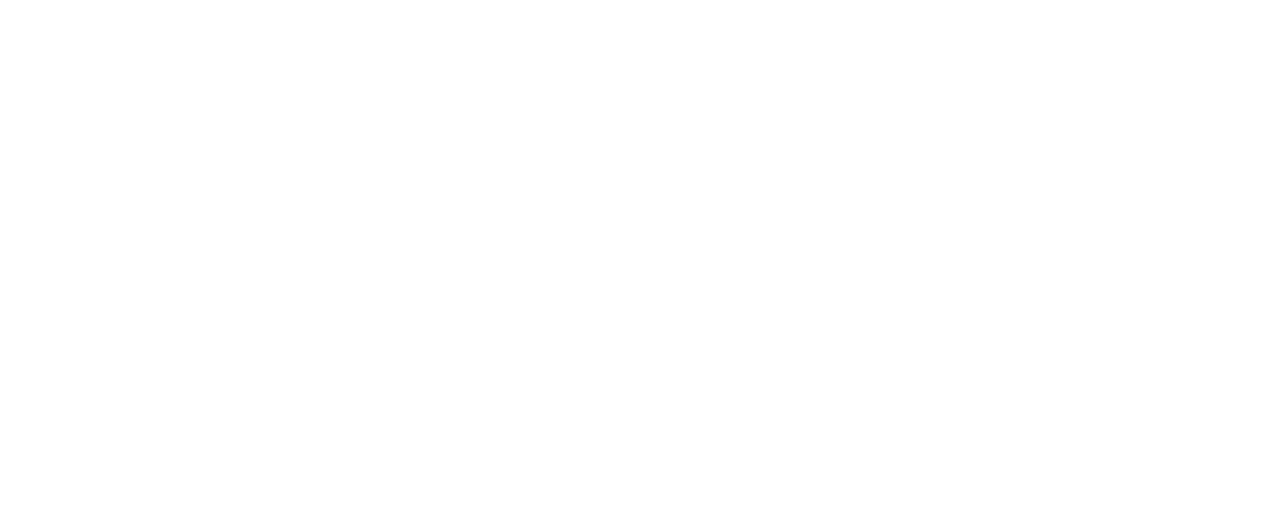
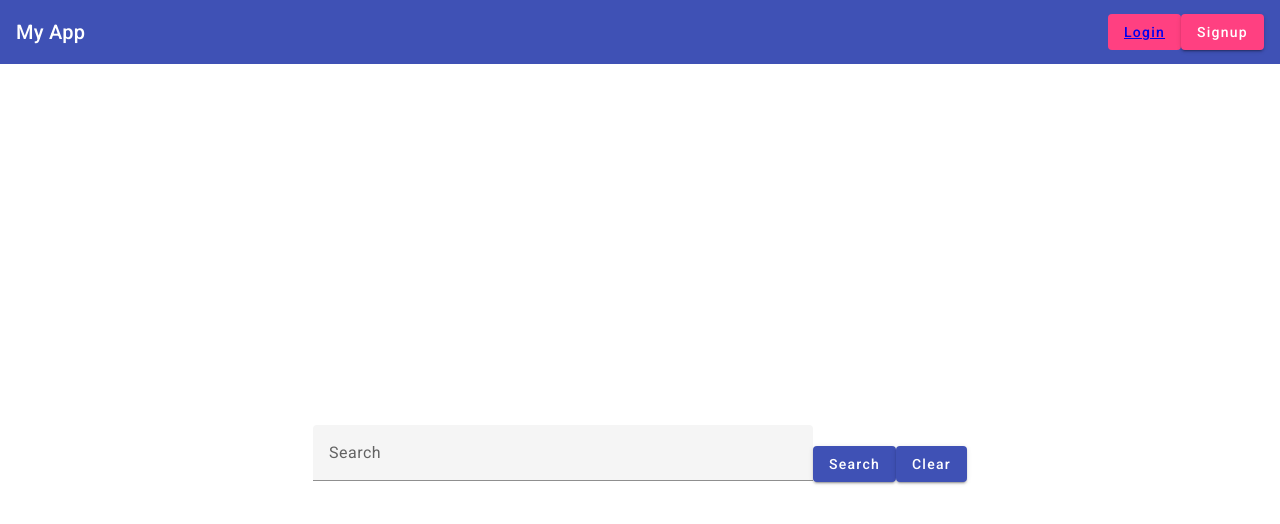
Before and after one commit to aleksandarb99/devops-frontend, an Angular app in the folder accommodation-frontend/: page / in a window 1280 px wide. Shown: the top 524 px of the page. Built offline with nearby package versions, Linux system fonts and the light colour scheme.

Commit message:
Added dummy home page

```diff
--- a/accommodation-frontend/src/app/app-routing.module.ts
+++ b/accommodation-frontend/src/app/app-routing.module.ts
@@ -1,10 +1,12 @@
 import { NgModule } from '@angular/core';
 import { RouterModule, Routes } from '@angular/router';
+import { HomeComponent } from './home/home.component';
 import { SingUpComponent } from './sing-up/sing-up.component';
 import { EditProfileComponent } from './user/edit-profile/edit-profile.component';
 
 const routes: Routes = [
-  { path: 'sing-up', component: SingUpComponent },
+  { path: '', component: HomeComponent },
+  { path: 'sign-up', component: SingUpComponent },
   { path: 'edit-profile/:id', component: EditProfileComponent },
 ];
 
--- /dev/null
+++ b/accommodation-frontend/src/app/home/home.component.css
@@ -0,0 +1,15 @@
+.spacer {
+    flex: 1 1 auto;
+  }
+
+.search-container {
+    display: flex;
+    justify-content: center;
+    align-items: center;
+    height: 100vh;
+    width: 100vw;
+  }
+
+.search-field {
+    width: 500px;
+}
--- /dev/null
+++ b/accommodation-frontend/src/app/home/home.component.html
@@ -0,0 +1,28 @@
+<!-- header.component.html -->
+<mat-toolbar color="primary">
+  <span>My App</span>
+  <span class="spacer"></span>
+  <button mat-flat-button color="accent">
+    <a href="http://localhost:9000/authorize?nesto">Login</a>
+  </button>
+  <button mat-raised-button color="accent" routerLink="/sign-up">Signup</button>
+</mat-toolbar>
+
+<!-- some-other.component.html -->
+<div class="search-container">
+  <!-- search-field.component.html -->
+  <mat-form-field class="search-field">
+    <input
+      matInput
+      type="text"
+      placeholder="Search"
+      [(ngModel)]="searchQuery"
+    />
+  </mat-form-field>
+  <button mat-raised-button color="primary" (click)="searchClicked()">
+    Search
+  </button>
+  <button mat-raised-button color="primary" (click)="clearSearch()">
+    Clear
+  </button>
+</div>
--- /dev/null
+++ b/accommodation-frontend/src/app/home/home.component.ts
@@ -0,0 +1,20 @@
+import { Component, EventEmitter, Output } from '@angular/core';
+
+@Component({
+  selector: 'app-home',
+  templateUrl: './home.component.html',
+  styleUrls: ['./home.component.css']
+})
+export class HomeComponent {
+  searchQuery: string = '';
+
+  constructor() { }
+
+  clearSearch() {
+    this.searchQuery = '';
+  }
+
+  searchClicked() {
+    console.log(this.searchQuery);
+  }
+}
```
Also changed, not shown: accommodation-frontend/src/app/app.module.ts (+7 -2 lines), 2 other files (tests, documents, lock files or other folders).
